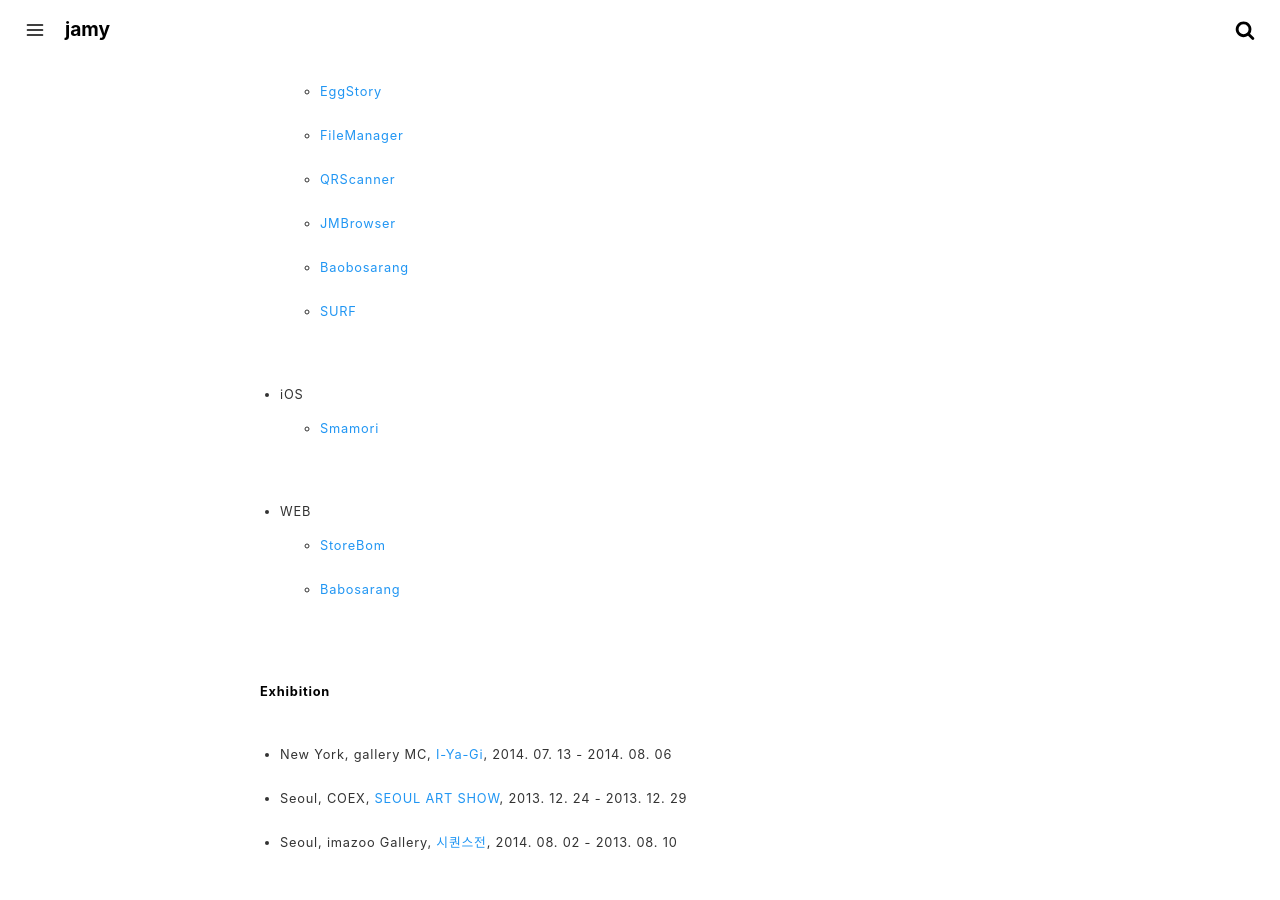
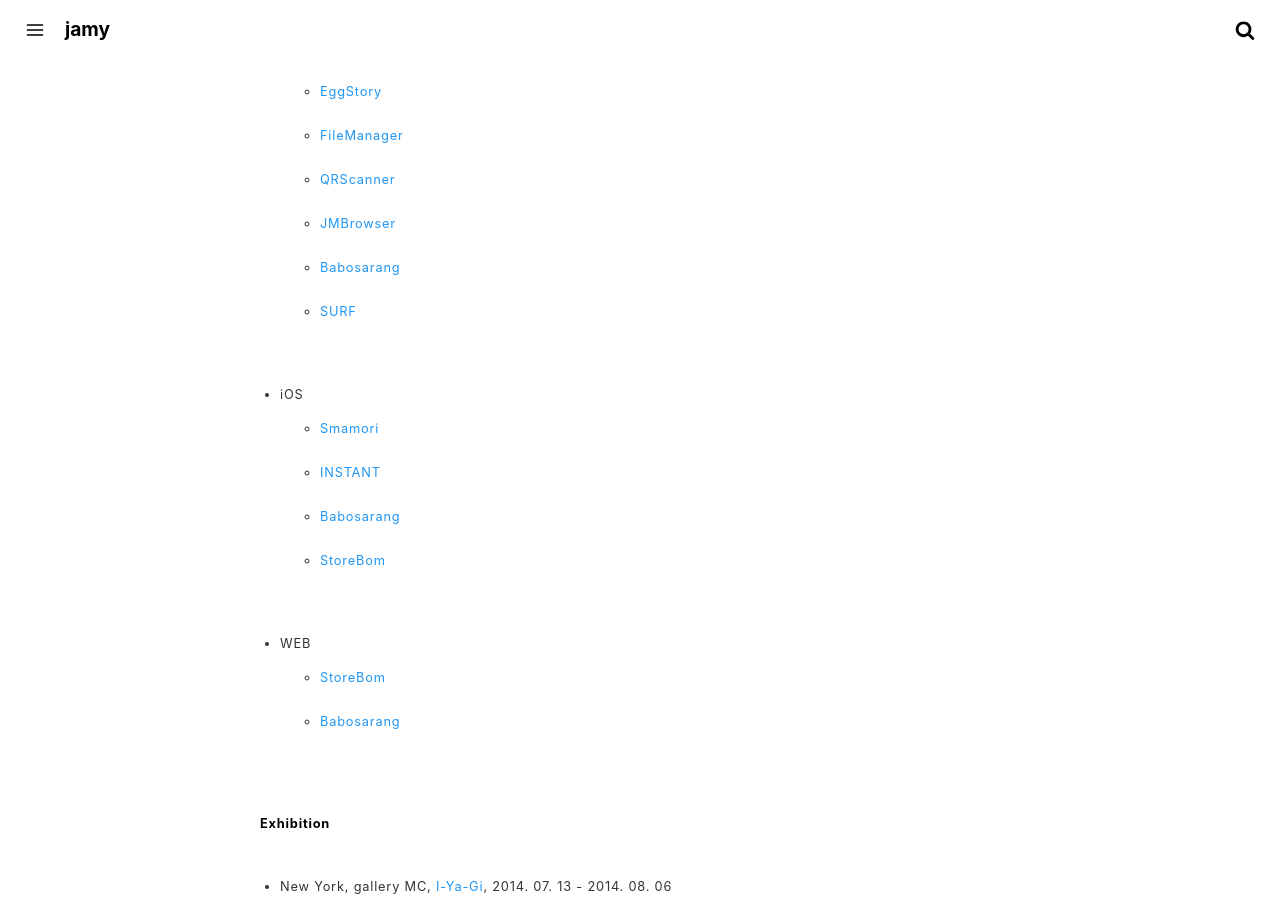
Before and after one commit to crazyjamy/crazyjamy.github.io, a Jekyll site: the page built from about.md, in a window 1280 px wide and 900 px high, scrolled down 1030 px. Built offline with Jekyll 4.4.1, drawn with Linux system fonts in a browser that asks for light colours.

Commit message:
Update about.md

```diff
--- a/about.md
+++ b/about.md
@@ -35,11 +35,14 @@
   + [FileManager](https://play.google.com/store/apps/details?id=myfilemanager.jiran.com.myfilemanager)
   + [QRScanner](https://play.google.com/store/apps/details?id=io.jmobile.jmscanner)
   + [JMBrowser](https://play.google.com/store/apps/details?id=io.jmobile.browser)
-  + [Baobosarang](https://play.google.com/store/apps/details?id=com.mbabo.android)
+  + [Babosarang](https://play.google.com/store/apps/details?id=com.mbabo.android)
   + [SURF](https://play.google.com/store/apps/developer?id=SURF+Inc.)
 
 + iOS
   + [Smamori](https://apps.apple.com/jp/app/%E3%82%B9%E3%83%9E%E3%83%A2%E3%83%AA/id1457657028)
+  + [INSTANT](https://apps.apple.com/us/app/repost-via-instant/id1343046782)
+  + [Babosarang](https://apps.apple.com/kr/app/%EB%B0%94%EB%B3%B4%EC%82%AC%EB%9E%91-%EB%94%94%EC%9E%90%EC%9D%B8-%EC%87%BC%ED%95%91%EB%AA%B0-babosarang/id786401379?mt=8&ign-mpt=uo%3D4)
+  + [StoreBom](https://apps.apple.com/kr/app/%EC%8A%A4%ED%86%A0%EC%96%B4%EB%B4%84/id1196248800)
 
 + WEB
   + [StoreBom](https://store.bom.co.kr/)
```
